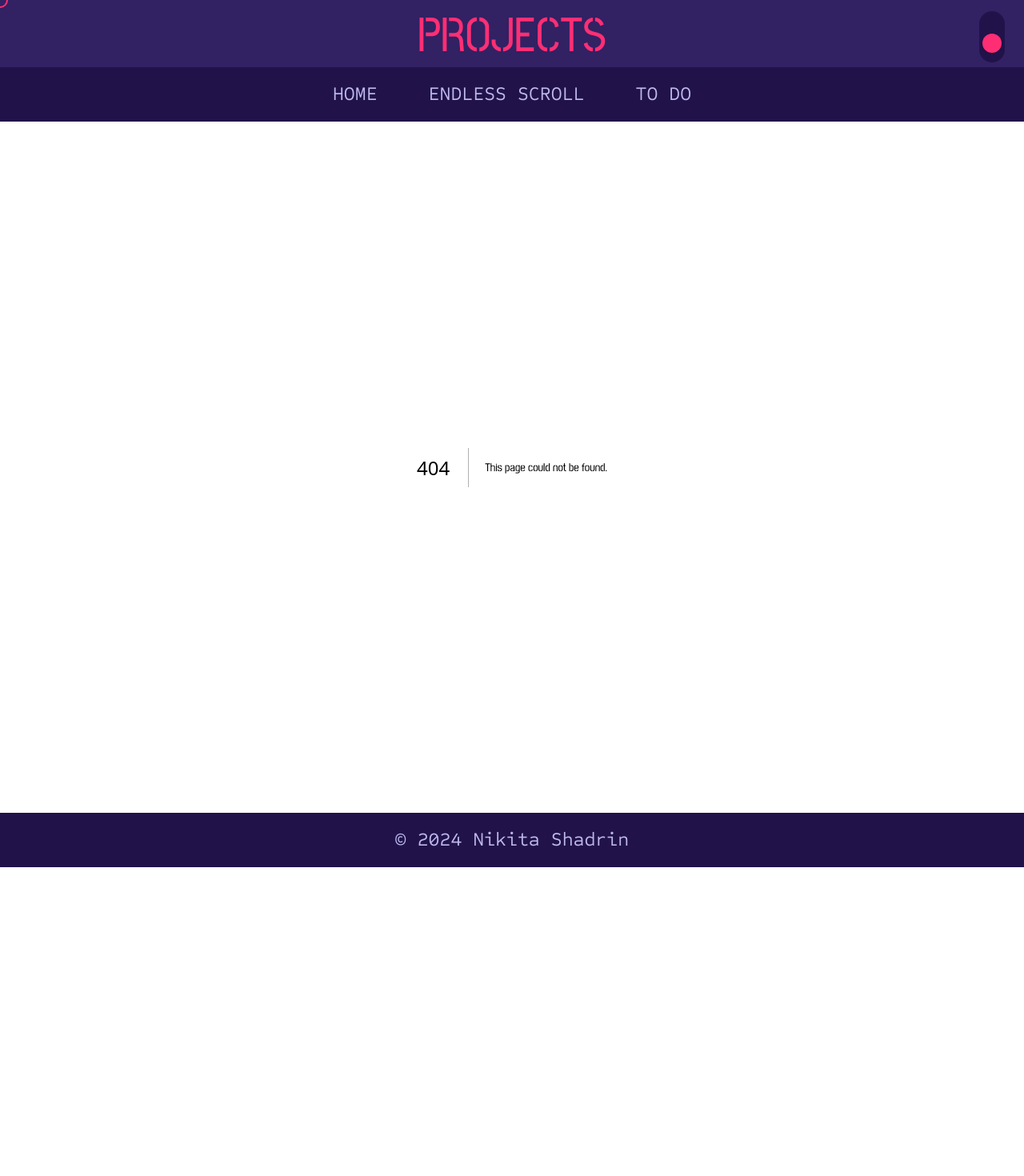
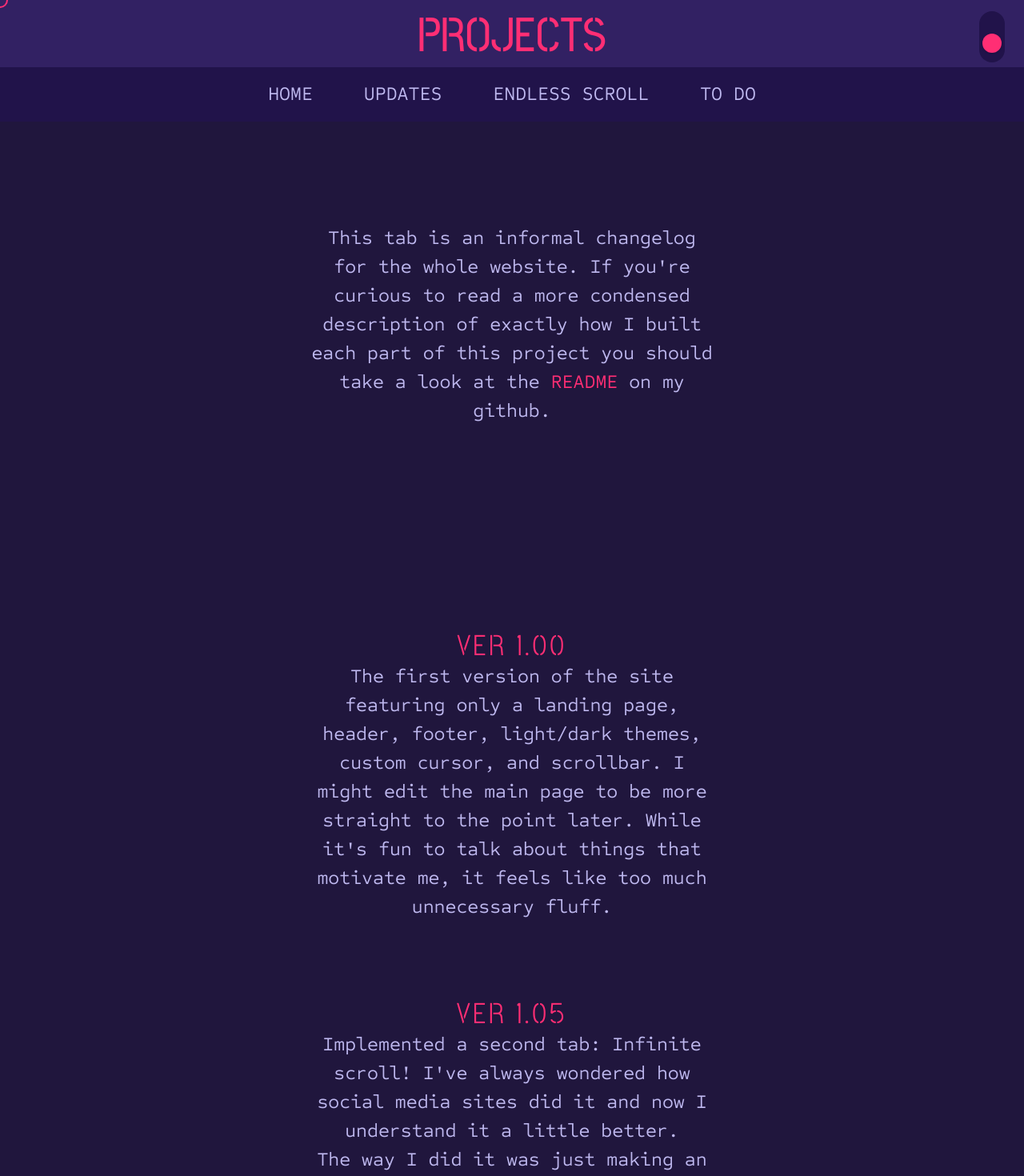
Before and after one commit to NikitaShadrin/nicknack, a Next.js app: page /updates in a window 1280 px wide. Before the commit this address had no page. Shown: the top 1470 px of the page at 80% size. Before the commit the page ends 1084 px from the top, so only its background shows below. Built offline with nearby package versions, Linux system fonts and the light colour scheme.

Commit message:
Added the update/changelog tab

```diff
--- a/src/app/layout.tsx
+++ b/src/app/layout.tsx
@@ -48,6 +48,9 @@ export default function RootLayout({
                 <Link href="/" className="block text-main_text py-4 px-6 transition duration-300 ease-in-out hover:text-accent hover:bg-darker">HOME</Link>
               </li>
               <li>
+                <Link href="/updates" className="block text-main_text py-4 px-6 transition duration-300 ease-in-out hover:text-accent hover:bg-darker">UPDATES</Link>
+              </li>
+              <li>
                 <Link href="/endless" className="block text-main_text py-4 px-6 transition duration-300 ease-in-out hover:text-accent hover:bg-darker">ENDLESS SCROLL</Link>
               </li>
               <li>
--- /dev/null
+++ b/src/app/updates/page.tsx
@@ -0,0 +1,95 @@
+"use client";
+import { motion } from 'framer-motion';
+
+const UpdatesPage = () => {
+  return (
+    <div>
+      <motion.div
+        initial={{ opacity: 0 }}
+        whileInView={{ opacity: 1 }}
+        viewport={{ once: true }}
+        transition={{ duration: 0.6 }}
+        className="mb-64 mt-24 flex justify-center"
+      >
+        <p className="lg:w-2/5 text-center">
+          This tab is an informal changelog for the whole website. If you&#39;re curious to read a more condensed description of exactly how I built each part of this project you should take a look at the{' '}
+          <a href="https://github.com/NikitaShadrin/nicknack" className="text-accent hover:underline">README</a> on my github.
+        </p>
+      </motion.div>
+
+      {[{
+        version: "Ver 1.00",
+        content: (
+          <>
+            The first version of the site featuring only a landing page, header, footer, light/dark themes, custom cursor, and scrollbar.
+            I might edit the main page to be more straight to the point later. While it&apos;s fun to talk about things that motivate me, it feels like too much unnecessary fluff.
+          </>
+        )
+      }, {
+        version: "Ver 1.05",
+        content: (
+          <>
+            Implemented a second tab: Infinite scroll! I&apos;ve always wondered how social media sites did it and now I understand it a little better.
+            <br/>
+            The way I did it was just making an array and generating cards with random colors and words on them. Still can&apos;t make a proper masonry layout work the way I want it to work though...
+          </>
+        )
+      }, {
+        version: "Ver 1.10",
+        content: (
+          <>
+            I decided not to go for masonry after all. Settled on a simple grid but I&apos;m glad I explored all the other options despite it not being very fruitful.
+            <br/>
+            The cards no longer overlap and they bounce when clicked on for absolutely no reason. Incredible work, I have truly outdone myself.
+            <br/>
+            Onto the next third tab which should be a bit more exciting.
+          </>
+        )
+      }, {
+        version: "Ver 1.15",
+        content: (
+          <>
+            Updated the color schemes of both dark and light modes to be more appealing and accessible. Changed the fonts too.
+            <br/>
+            Preparing to make a to-do list page and I&apos;m not 100% sure on the best way to go about it.
+            <br/>
+            I remember doing something like this with .NET a few years back. I wasn&apos;t a fan of .NET back then, I wonder if I&apos;d like it now? I feel like I&apos;m more open to learning stuff like that now...
+          </>
+        )
+      }, {
+        version: "Ver 1.20",
+        content: (
+          <>
+            Tadaaa! To-do list is done! Took a break between the last tab and this one unfortunately but good to be back!
+            <br/>
+            I thought I&apos;d use cookies for storing the to-do list info but that doesn&apos;t make sense for this instance.
+            Since there&apos;s no server that needs this info, it&apos;s fine to just keep it client-side so I went with local storage.
+            It was simpler to implement anyway.
+            <br/>
+            I&apos;ve been using the basic Microsoft To-Do and there&apos;s some things that annoy me about it so it might be worth it to make one of my own!
+            I haven&apos;t made many desktop apps (outside some college projects) so it could be a nice learning experience.
+            <br/>
+            Though for now I&apos;ll stick to this website... I have been considering learning AWS and then using the fifth tab to redirect to a separate site built with it. Hmmm...
+          </>
+        )
+      }].map(({ version, content }, index) => (
+        <motion.div
+          key={index}
+          initial={{ opacity: 0 }}
+          whileInView={{ opacity: 1 }}
+          viewport={{ once: true }}
+          transition={{ duration: 0.6 }}
+          className="mb-24 flex justify-center"
+        >
+          <div className="lg:w-2/5">
+            <h2 className="text-4xl font-light uppercase tracking-widest text-accent text-center">{version}</h2>
+            <p className="text-center">{content}</p>
+          </div>
+        </motion.div>
+      ))}
+    </div>
+  );
+}
+
+
+export default UpdatesPage;
```
Also changed, not shown: 1 other file (tests, documents, lock files or other folders).
